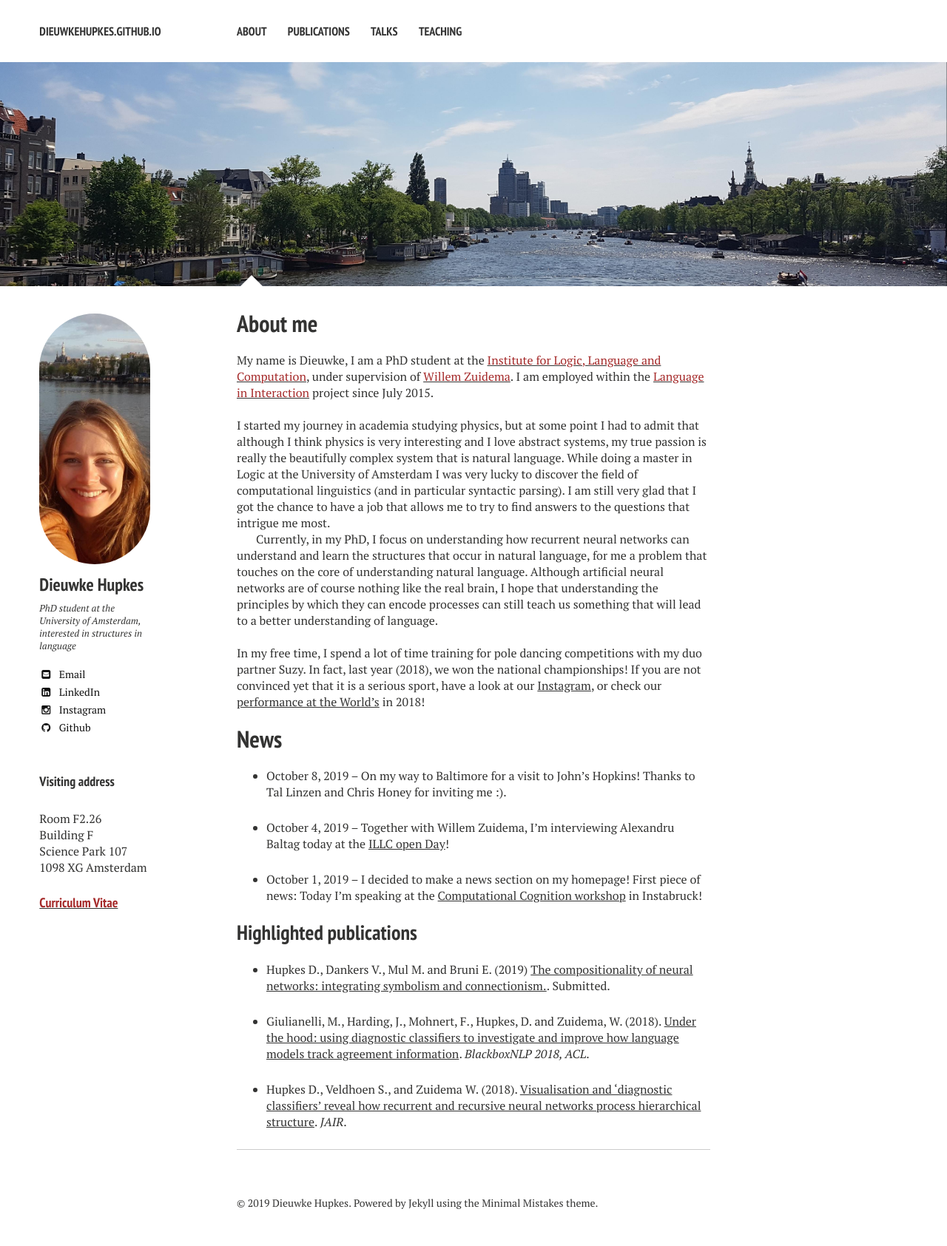
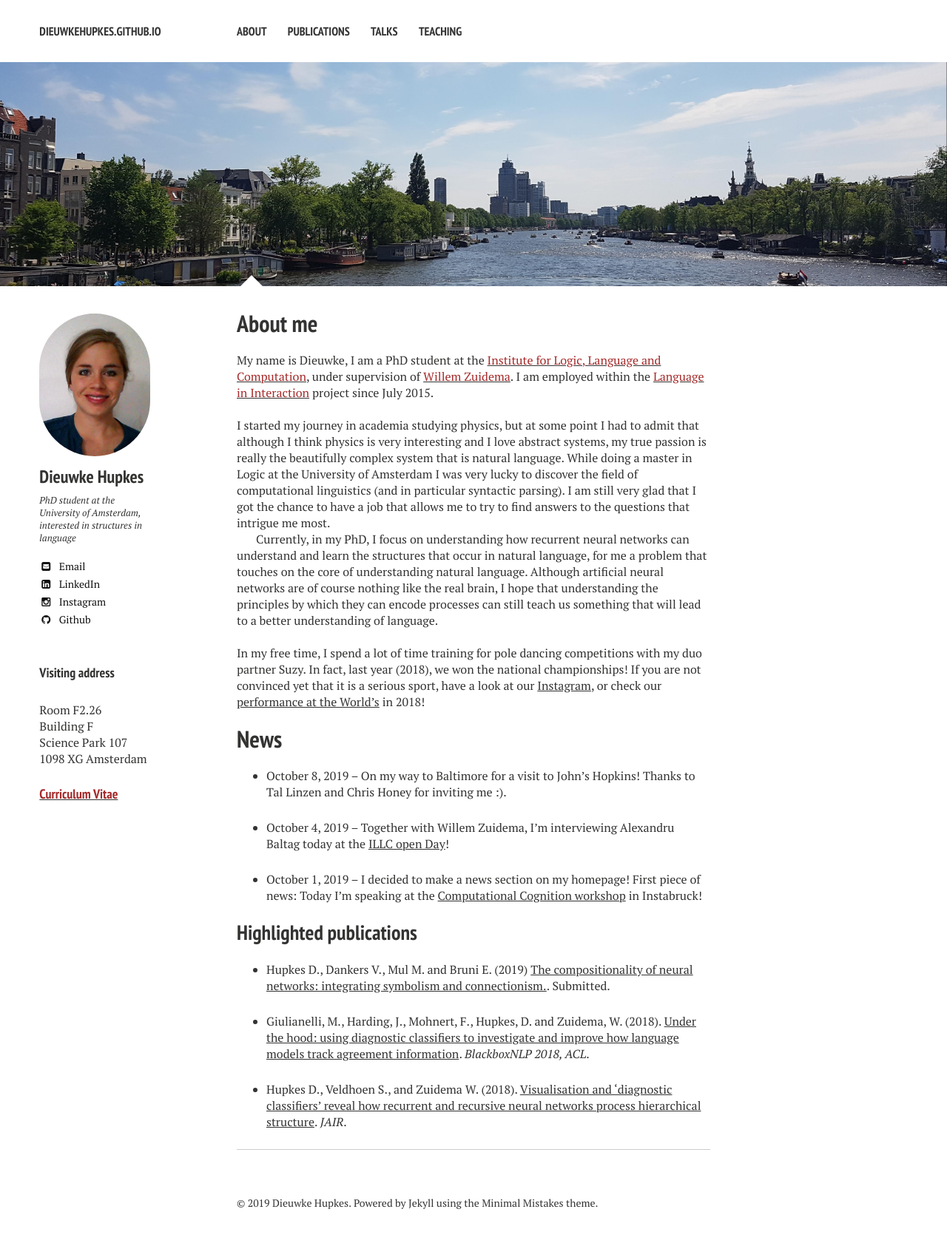
Before and after one commit to dieuwkehupkes/dieuwkehupkes.github.io, a Jekyll site: the page built from index.md, in a window 1280 px wide. Shown: the whole page at 74% size. Built offline with Jekyll 4.4.1, drawn with Linux system fonts in a browser that asks for light colours; nearby versions of some CDN libraries.

Commit message:
Update avatar

```diff
--- a/_config.yml
+++ b/_config.yml
@@ -27,7 +27,7 @@ kramdown:
 # Site owner
 owner:
   name: Dieuwke Hupkes
-  avatar: dieuwk.jpg
+  avatar: DHupkes.jpg
   bio: "PhD student at the University of Amsterdam, interested in structures in language"
   email: d.hupkes@uva.nl
   disqus-shortname:
```
